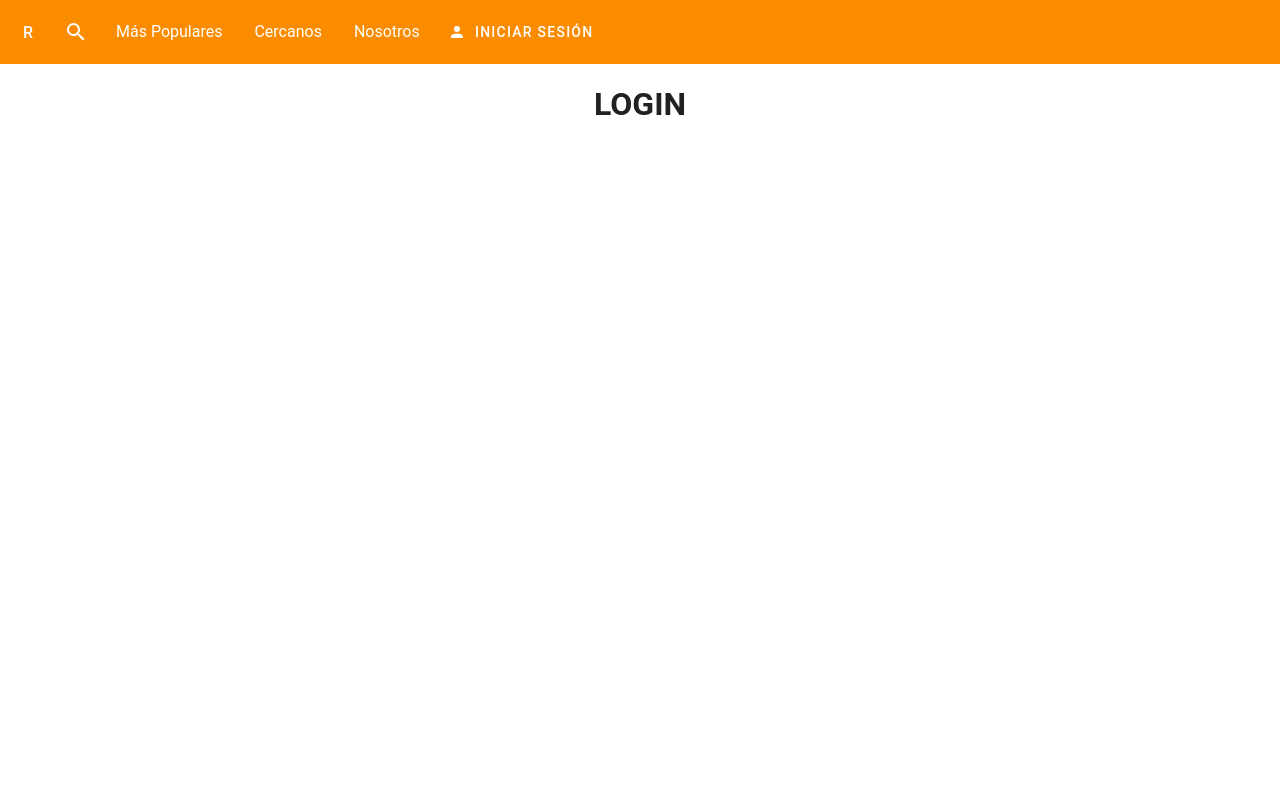
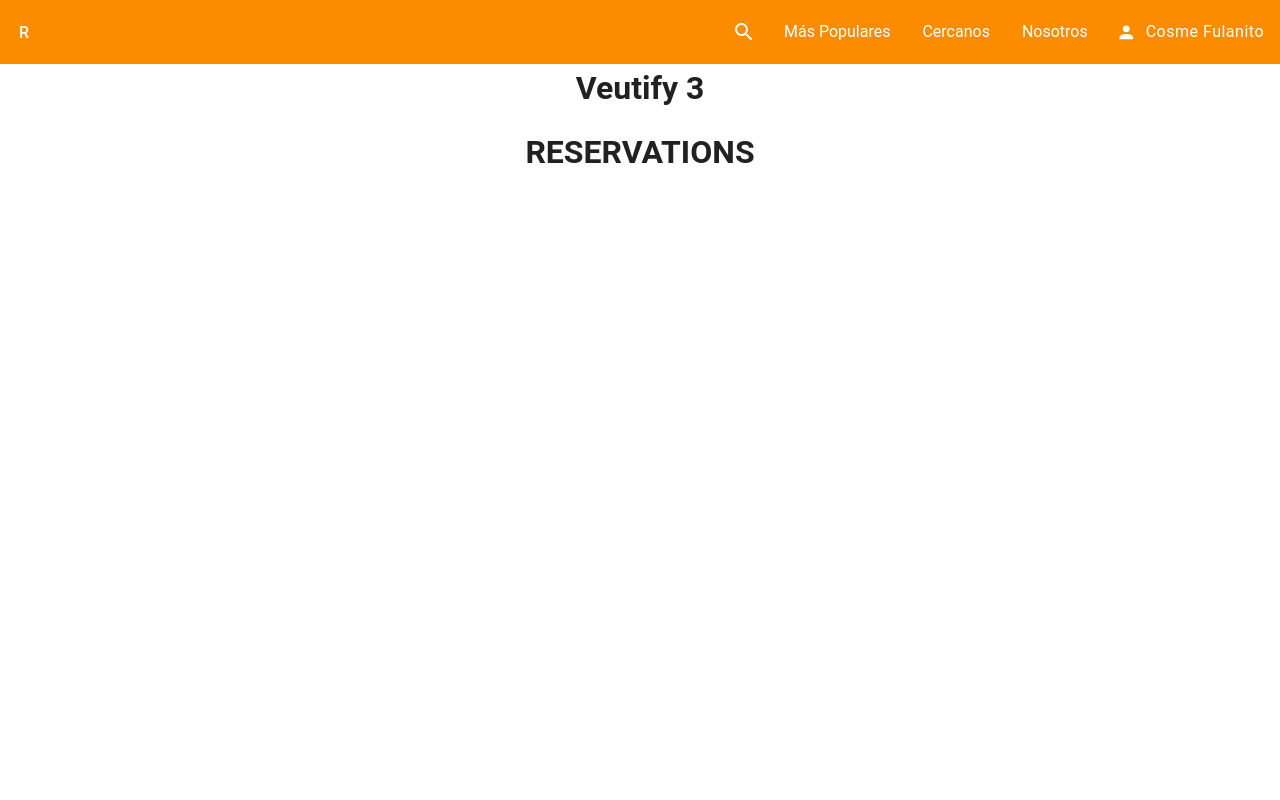
Before and after one commit to No-Country/nc_c14-40-m-php-vue, a Vue app in the folder frontend/vue-front/: page /myreservations in a window 1280 px wide. Before the commit this address led to /login. Shown: the top 800 px of the page. Built offline with nearby package versions, Linux system fonts and the light colour scheme.

Commit message:
Navbar missing search, folder reestructure

```diff
--- a/frontend/vue-front/src/App.vue
+++ b/frontend/vue-front/src/App.vue
@@ -1,13 +1,12 @@
 <script setup>
 import { RouterView } from "vue-router";
-import TheNavbar from "./components/TheNavbar.vue";
+import TheNavbar from "./components/navbar/TheNavbar.vue";
 </script>
 
 <template>
   <v-app>
     <TheNavbar />
     <h1 class="text-center">Veutify 3</h1>
-
     <v-container>
       <RouterView />
     </v-container>
--- a/frontend/vue-front/src/components/TheNavbar.vue
+++ /dev/null
@@ -1,60 +0,0 @@
-<script setup>
-import { RouterView } from "vue-router";
-import { mdiMagnify, mdiAccount } from "@mdi/js";
-// import { ref } from 'vue';
-import { useDisplay, useTheme } from 'vuetify';
-
-const { mobile } = useDisplay();
-const theme = useTheme();
-const secondaryColor = theme.current.value.colors.secondary;
-
-console.log(secondaryColor);
-console.log(mobile.value);
-</script>
-
-<template>
-  <v-app>
-    <v-toolbar color="primary" class="justify-space-between">
-      <v-btn icon>
-        R
-      </v-btn>
-      <div v-if="mobile">
-        is mobile
-      </div>
-      <div class="nav-link-group">
-        <v-btn icon>
-          <v-icon :icon="mdiMagnify"></v-icon>
-        </v-btn>
-        <v-list-item :to="{ name: 'top' }">Más Populares</v-list-item>
-        <v-list-item :to="{ name: 'nearme' }">Cercanos</v-list-item>
-        <v-list-item :to="{ name: 'about' }">Nosotros</v-list-item>
-        <v-btn :prepend-icon="mdiAccount">
-          <v-menu activator="parent" background-color="#FFFFFF" class="account-menu">
-            <v-list-item :to="{ name: 'account' }">Perfil</v-list-item>
-            <v-list-item :to="{ name: 'ratings' }">Calificaciones</v-list-item>
-            <v-list-item :to="{ name: 'reservations' }">Reservaciones</v-list-item>
-            <v-list-item :to="{ name: 'home' }">Cerrar sesión</v-list-item>
-          </v-menu>
-          Iniciar sesión </v-btn>
-      </div>
-    </v-toolbar>
-    <v-container>
-      <RouterView />
-    </v-container>
-  </v-app>
-</template>
-
-<style scoped>
-div.nav-link-group {
-  display: flex;
-  flex-direction: row;
-  align-items: center;
-}
-.v-menu .v-list-item:nth-child(even) {
-  background-color: v-bind(secondaryColor);
-}
-
-.v-menu .v-list-item:nth-child(odd) {
-  background: #FFF;
-}
-</style>
--- /dev/null
+++ b/frontend/vue-front/src/components/navbar/AccountMenu.vue
@@ -0,0 +1,53 @@
+<script setup>
+import { ref } from 'vue';
+import { useDisplay, useTheme } from 'vuetify';
+import { mdiAccount } from '@mdi/js';
+import { computed } from 'vue';
+import { useUserStore } from '../../stores/user';
+
+const user = useUserStore();
+const { mobile } = useDisplay();
+const theme = useTheme();
+const menu = ref(null); // false or null when closed
+const primaryColor = ref(theme.current.value.colors.primary);
+const text = computed(() => {
+  if (mobile.value) return null;
+  else return user.fullname;
+})
+</script>
+
+<template>
+  <v-btn v-if="!user.isAuthenticated && mobile" :icon="mdiAccount" :to="{ name: 'login' }"
+    class="account-button text-body-1"></v-btn>
+  <v-btn v-else-if="!user.isAuthenticated && !mobile" :prepend-icon="mdiAccount" :to="{ name: 'login' }"
+    class="account-button text-body-1">Iniciar sesión</v-btn>
+  <v-btn v-else :prepend-icon="mdiAccount" class="account-button text-body-1">
+    <template v-if="menu === false || menu === null" v-slot:prepend>
+      <v-icon color="white"></v-icon>
+    </template>
+    <template v-else v-slot:prepend>
+      <v-icon :color="primaryColor"></v-icon>
+    </template>
+    <v-menu activator="parent" background-color="#FFFFFF" class="account-menu" v-model="menu">
+      <v-list-item :to="{ name: 'account' }">Perfil</v-list-item>
+      <v-list-item :to="{ name: 'ratings' }">Calificaciones</v-list-item>
+      <v-list-item :to="{ name: 'reservations' }">Reservaciones</v-list-item>
+      <v-list-item :to="{ name: 'home' }">Cerrar sesión</v-list-item>
+    </v-menu>
+    {{ text }}</v-btn>
+</template>
+
+<style scoped>
+.v-menu .v-list-item:nth-child(even) {
+  background-color: #FFE0B2;
+}
+
+.v-menu .v-list-item:nth-child(odd) {
+  background-color: #FFF;
+}
+
+.account-button[aria-expanded="true"] {
+  background: #FFF;
+  color: black;
+}
+</style>
--- /dev/null
+++ b/frontend/vue-front/src/components/navbar/TheNavbar.vue
@@ -0,0 +1,41 @@
+<script setup>
+import { mdiMagnify, mdiDotsVertical } from "@mdi/js";
+import { useDisplay } from 'vuetify';
+import AccountMenu from "./AccountMenu.vue";
+import { ref } from "vue";
+
+const { mobile } = useDisplay();
+const drawer = ref(false);
+
+</script>
+
+<template>
+  <!-- <v-app> -->
+  <v-toolbar color="primary">
+    <v-toolbar-items>
+      <v-btn v-if="mobile" :icon="mdiDotsVertical" @click.stop="drawer = !drawer"></v-btn>
+      <v-btn icon :to="{ name: 'home' }">
+        R
+      </v-btn>
+
+    </v-toolbar-items>
+    <v-spacer></v-spacer>
+    <v-toolbar-items>
+      <v-btn icon>
+        <v-icon :icon="mdiMagnify"></v-icon>
+      </v-btn>
+      <v-list-item v-if="!mobile" :to="{ name: 'top' }">Más Populares</v-list-item>
+      <v-list-item v-if="!mobile" :to="{ name: 'nearme' }">Cercanos</v-list-item>
+      <v-list-item v-if="!mobile" :to="{ name: 'about' }">Nosotros</v-list-item>
+      <AccountMenu />
+    </v-toolbar-items>
+  </v-toolbar>
+  <v-navigation-drawer v-if="mobile" v-model="drawer" location="bottom">
+    <v-list-item :to="{ name: 'top' }">Más Populares</v-list-item>
+    <v-list-item :to="{ name: 'nearme' }">Cercanos</v-list-item>
+    <v-list-item :to="{ name: 'about' }">Nosotros</v-list-item>
+  </v-navigation-drawer>
+  <!-- </v-app> -->
+</template>
+
+<style scoped></style>
--- a/frontend/vue-front/src/stores/user.js
+++ b/frontend/vue-front/src/stores/user.js
@@ -2,7 +2,8 @@ import { ref } from 'vue'
 import { defineStore } from 'pinia'
 
 export const useUserStore = defineStore('user', () => {
-  const isAuthenticated = ref(false)
+  const isAuthenticated = ref(true)
+  const fullname = "Cosme Fulanito"
 
-  return { isAuthenticated }
+  return { isAuthenticated, fullname }
 })
```
